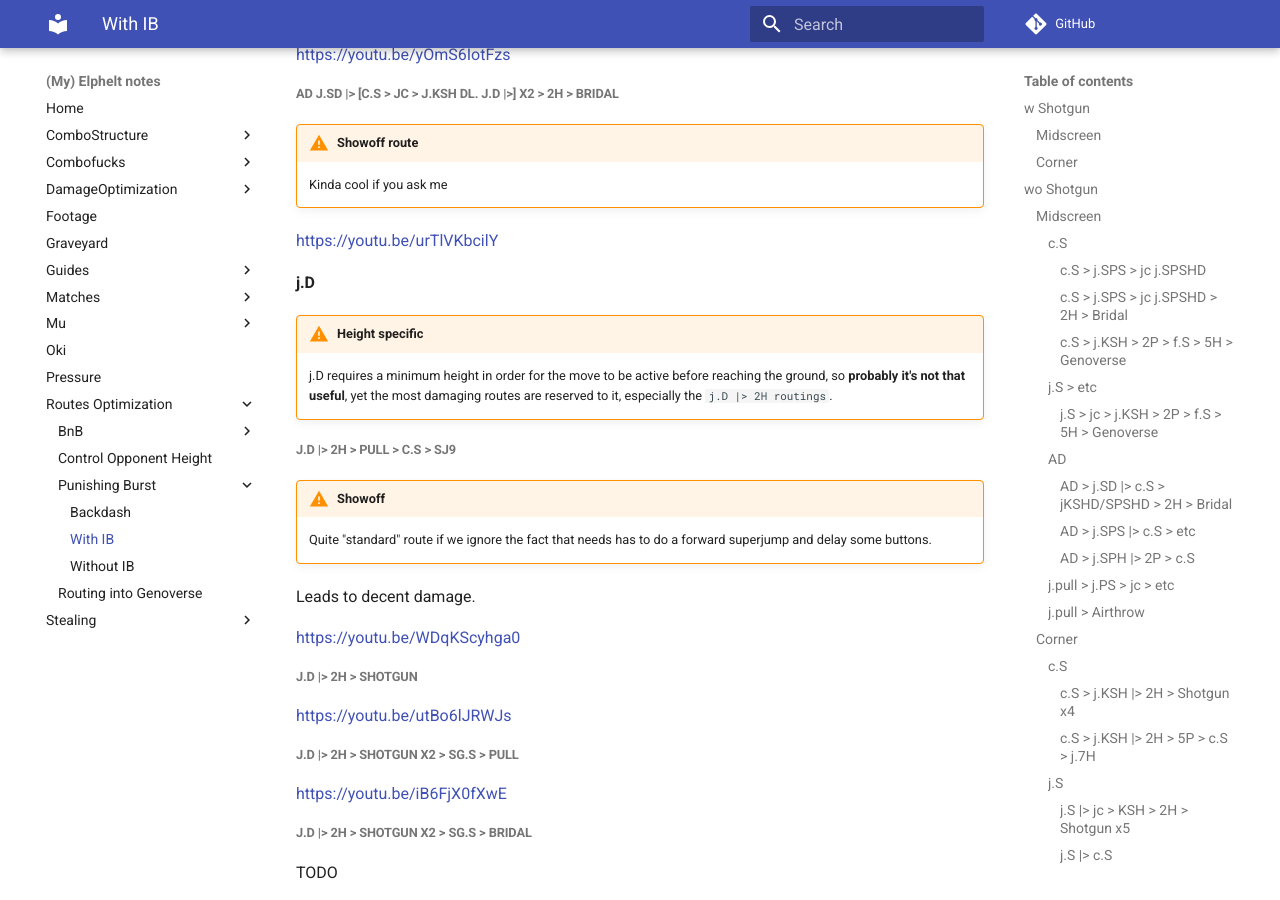
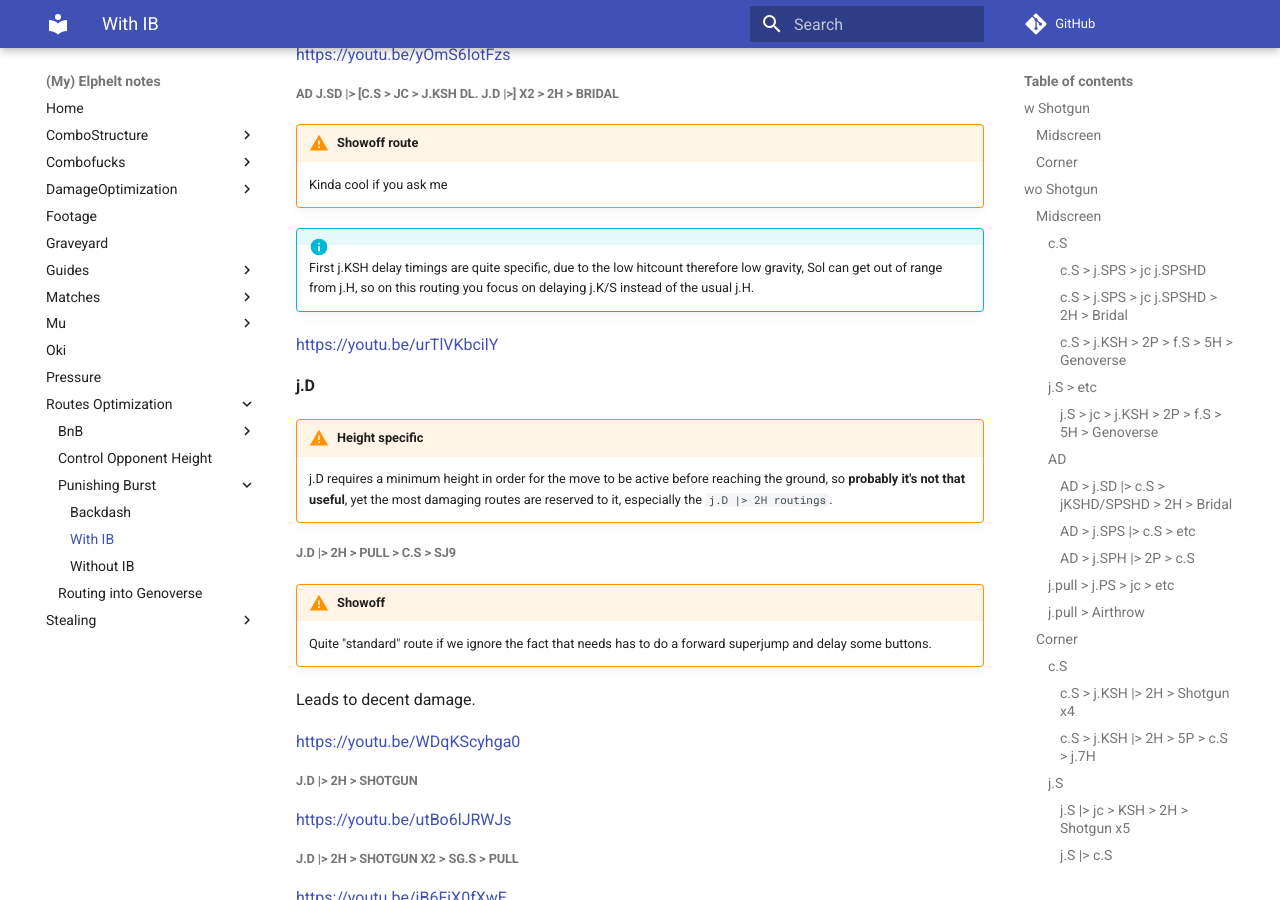
Before and after one commit to OriolFilter/Elphelt, an MkDocs documentation site: the page built from docs/Routes_Optimization/Punishing_Burst/With_IB.md, in a window 1280 px wide and 900 px high, scrolled down 3892 px. Built offline with MkDocs 1.6.1 and Material for MkDocs 9.7.7, drawn with Linux system fonts in a browser that asks for light colours; comment, search, counter and statistics services are not loaded.

Commit message:
Added a tip

```diff
--- a/docs/Routes_Optimization/Punishing_Burst/With_IB.md
+++ b/docs/Routes_Optimization/Punishing_Burst/With_IB.md
@@ -171,6 +171,10 @@ https://youtu.be/yOmS6IotFzs
 
     Kinda cool if you ask me
 
+!!! info " "
+
+    First j.KSH delay timings are quite specific, due to the low hitcount therefore low gravity, Sol can get out of range from j.H, so on this routing you focus on delaying j.K/S instead of the usual j.H.
+
 https://youtu.be/urTlVKbcilY
 
 ### j.D
```
